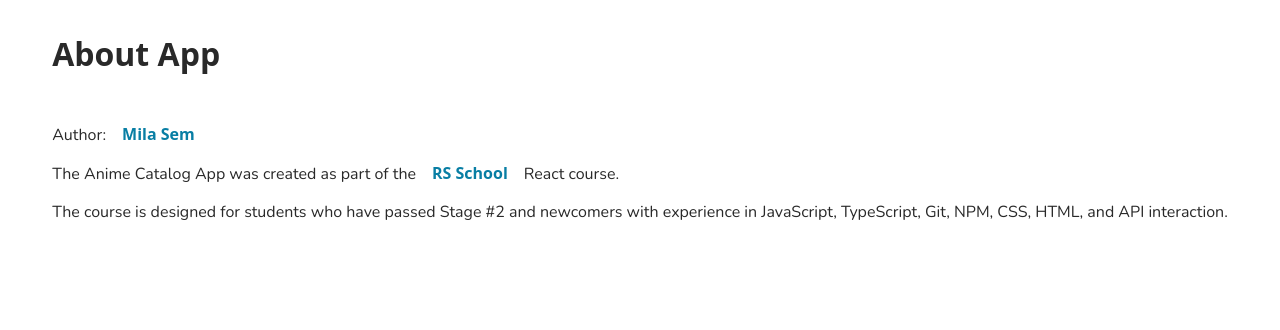
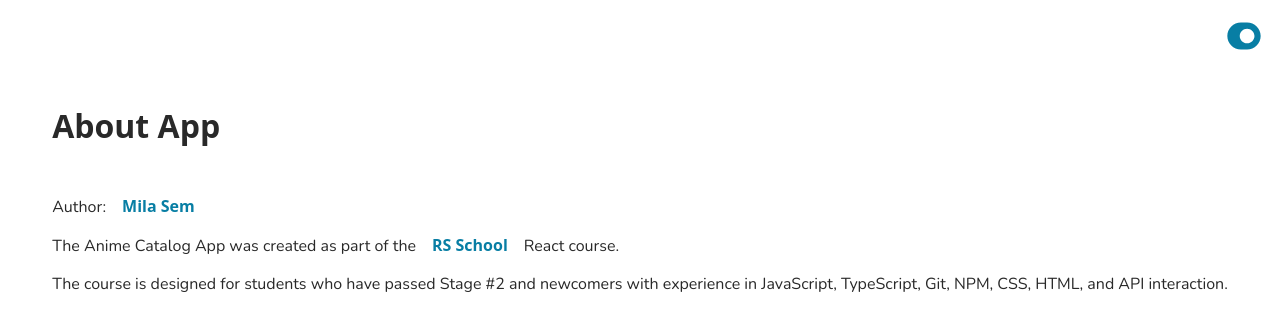
Before and after one commit to MilaSem/rss-react-course-2025, a React (Vite) app: page /about in a window 1280 px wide. Shown: the top 330 px of the page. Built offline with nearby package versions, Linux system fonts and the light colour scheme; a web font is replaced by a local one.

Commit message:
feat: add light and dark theme

```diff
--- a/src/app/App.tsx
+++ b/src/app/App.tsx
@@ -1,8 +1,20 @@
+import { useEffect } from 'react';
 import { BrowserRouter } from 'react-router';
 import { AppRoutes } from './AppRoutes';
+import { useThemeStore } from '@/store/useThemeStore';
+import { ThemeToggle } from '@/components/ThemeToggle/ThemeToggle';
 
-export const App = () => (
-  <BrowserRouter>
-    <AppRoutes />
-  </BrowserRouter>
-);
+export const App = () => {
+  const { theme } = useThemeStore();
+
+  useEffect(() => {
+    document.body.setAttribute('data-theme', theme);
+  }, [theme]);
+
+  return (
+    <BrowserRouter>
+      <ThemeToggle />
+      <AppRoutes />
+    </BrowserRouter>
+  );
+};
--- /dev/null
+++ b/src/components/ThemeToggle/ThemeToggle.module.css
@@ -0,0 +1,29 @@
+.button {
+  display: flex;
+  align-items: center;
+  justify-content: center;
+
+  align-self: end;
+  margin: 1rem;
+  width: 2.5rem;
+  height: 2.5rem;
+  border: none;
+
+  background: none;
+}
+
+.svg {
+  width: 100%;
+  height: auto;
+}
+
+.path {
+  fill: var(--accent);
+  transition: fill 0.5s ease;
+}
+
+@media (hover: hover) and (pointer: fine) {
+  .button:hover {
+    cursor: pointer;
+  }
+}
--- /dev/null
+++ b/src/components/ThemeToggle/ThemeToggle.tsx
@@ -0,0 +1,19 @@
+import { useThemeStore } from '@/store/useThemeStore';
+import { ToggleOnIcon } from './ToggleOnIcon';
+import { ToggleOffIcon } from './ToggleOffIcon';
+
+import styles from './ThemeToggle.module.css';
+
+export const ThemeToggle = () => {
+  const { theme, toggleTheme } = useThemeStore();
+
+  return (
+    <button className={styles.button} onClick={toggleTheme}>
+      {theme === 'light' ? (
+        <ToggleOnIcon className={styles.svg} pathClassName={styles.path} />
+      ) : (
+        <ToggleOffIcon className={styles.svg} pathClassName={styles.path} />
+      )}
+    </button>
+  );
+};
--- /dev/null
+++ b/src/components/ThemeToggle/ToggleOffIcon.tsx
@@ -0,0 +1,24 @@
+interface ToggleOffIconProps {
+  className?: string;
+  pathClassName?: string;
+}
+
+export const ToggleOffIcon = ({
+  className,
+  pathClassName,
+}: ToggleOffIconProps) => {
+  return (
+    <svg
+      className={className}
+      width="800px"
+      height="800px"
+      viewBox="0 0 24 24"
+      xmlns="http://www.w3.org/2000/svg"
+    >
+      <path
+        className={pathClassName}
+        d="M13.86 3.85938H10.14C5.65 3.85938 2 7.50938 2 11.9994C2 16.4894 5.65 20.1394 10.14 20.1394H13.86C18.35 20.1394 22 16.4894 22 11.9994C22 7.50938 18.35 3.85938 13.86 3.85938ZM10.14 16.4194C7.7 16.4194 5.72 14.4394 5.72 11.9994C5.72 9.55938 7.7 7.57938 10.14 7.57938C12.58 7.57938 14.56 9.55938 14.56 11.9994C14.56 14.4394 12.58 16.4194 10.14 16.4194Z"
+      />
+    </svg>
+  );
+};
--- /dev/null
+++ b/src/components/ThemeToggle/ToggleOnIcon.tsx
@@ -0,0 +1,24 @@
+interface ToggleOnIconProps {
+  className?: string;
+  pathClassName?: string;
+}
+
+export const ToggleOnIcon = ({
+  className,
+  pathClassName,
+}: ToggleOnIconProps) => {
+  return (
+    <svg
+      className={className}
+      width="800px"
+      height="800px"
+      viewBox="0 0 24 24"
+      xmlns="http://www.w3.org/2000/svg"
+    >
+      <path
+        className={pathClassName}
+        d="M13.86 3.85938H10.14C5.65 3.85938 2 7.50938 2 11.9994C2 16.4894 5.65 20.1394 10.14 20.1394H13.86C18.35 20.1394 22 16.4894 22 11.9994C22 7.50938 18.35 3.85938 13.86 3.85938ZM13.86 16.4194C11.42 16.4194 9.44 14.4394 9.44 11.9994C9.44 9.55938 11.42 7.57938 13.86 7.57938C16.3 7.57938 18.28 9.55938 18.28 11.9994C18.28 14.4394 16.3 16.4194 13.86 16.4194Z"
+      />
+    </svg>
+  );
+};
--- /dev/null
+++ b/src/store/useThemeStore.ts
@@ -0,0 +1,12 @@
+import { create } from 'zustand';
+
+interface ThemeState {
+  theme: 'light' | 'dark';
+  toggleTheme: () => void;
+}
+
+export const useThemeStore = create<ThemeState>((set) => ({
+  theme: 'light',
+  toggleTheme: () =>
+    set((state) => ({ theme: state.theme === 'light' ? 'dark' : 'light' })),
+}));
```
